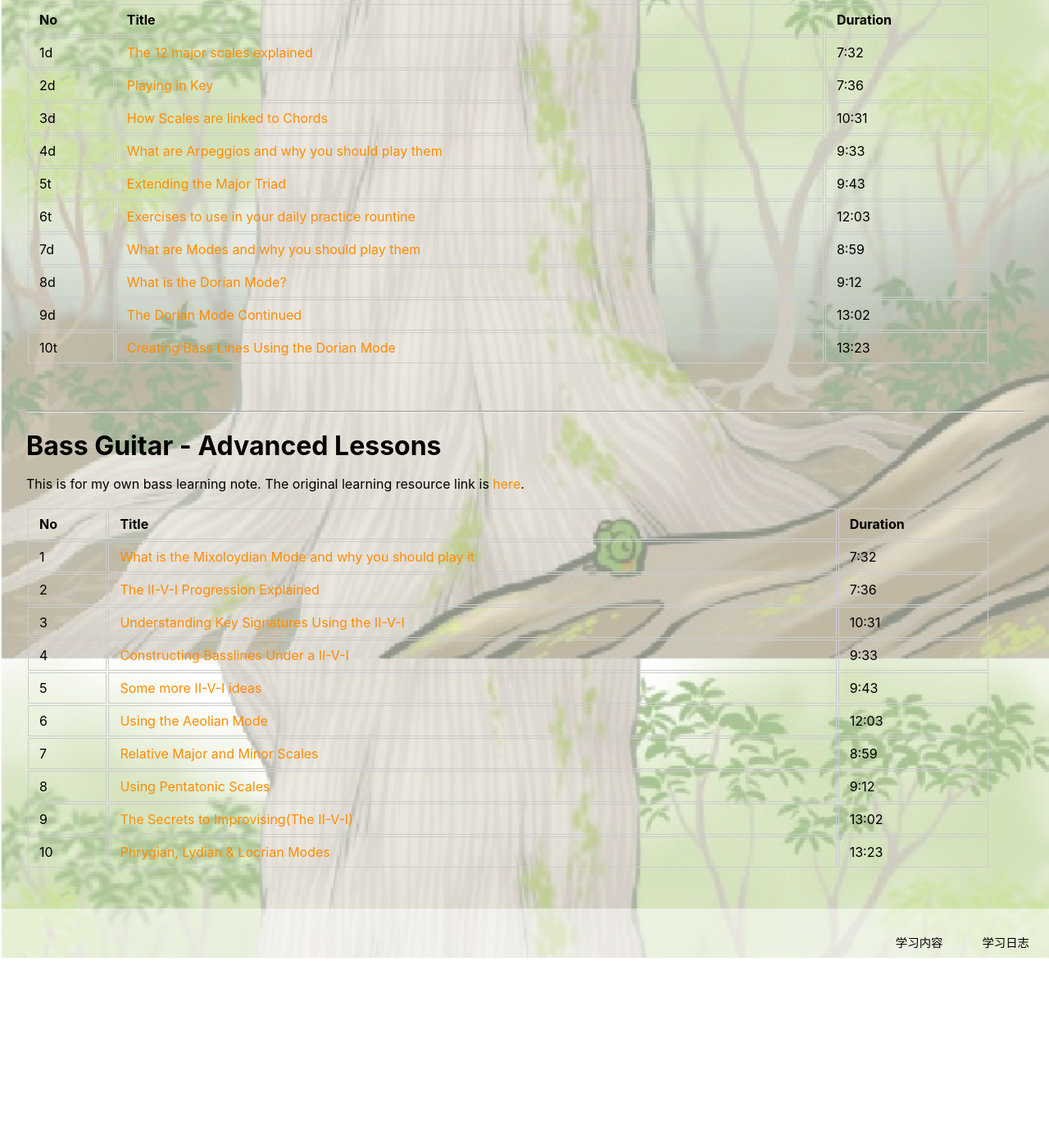
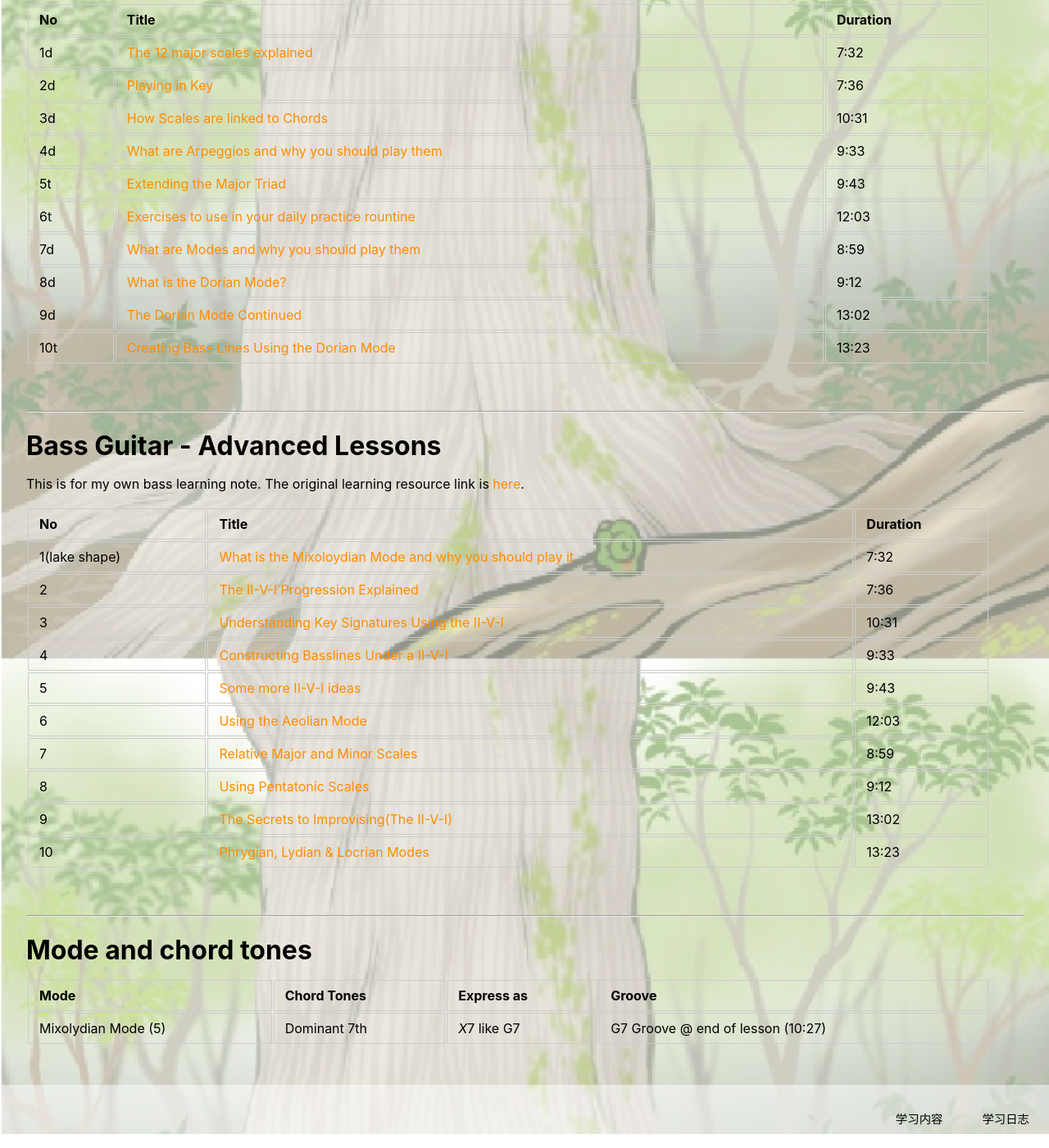
Before and after one commit to shunw/shunw.github.io, a Jekyll site: the page built from bass.md, in a window 1280 px wide and 1400 px high, scrolled down 192 px. Shown: the whole window at 82% size. Built offline with Jekyll 4.4.1, drawn with Linux system fonts in a browser that asks for light colours; before the commit the page ends 1377 px from its top, so only the background shows below that.

Commit message:
update the advanced lesson note

```diff
--- a/bass.md
+++ b/bass.md
@@ -28,7 +28,7 @@ This is for my own bass learning note. The original learning resource link is [h
 
 | No | Title | Duration |
 | --- | --- | --- |
-| 1 | [What is the Mixoloydian Mode and why you should play it]({{ site.baseurl }}{% link _posts/2019-01-05-bass3-1.md %}) | 7:32 |
+| 1(lake shape) | [What is the Mixoloydian Mode and why you should play it]({{ site.baseurl }}{% link _posts/2019-01-05-bass3-1.md %}) | 7:32 |
 | 2 | [The II-V-I Progression Explained]({{ site.baseurl }}{% link _posts/2019-01-05-bass3-2.md %}) | 7:36 |
 | 3 | [Understanding Key Signatures Using the II-V-I]({{ site.baseurl }}{% link _posts/2019-01-05-bass3-3.md %}) | 10:31 |
 | 4 | [Constructing Basslines Under a II-V-I]({{ site.baseurl }}{% link _posts/2019-01-05-bass3-4.md %}) | 9:33 |
@@ -38,3 +38,11 @@ This is for my own bass learning note. The original learning resource link is [h
 | 8 | [Using Pentatonic Scales]({{ site.baseurl }}{% link _posts/2019-01-05-bass3-8.md %}) | 9:12 |
 | 9 | [The Secrets to Improvising(The II-V-I)]({{ site.baseurl }}{% link _posts/2019-01-05-bass3-9.md %}) | 13:02 |
 | 10 | [Phrygian, Lydian & Locrian Modes]({{ site.baseurl }}{% link _posts/2019-01-05-bass3-10.md %}) | 13:23 |
+
+<hr>
+
+#  Mode and chord tones
+
+| Mode | Chord Tones | Express as | Groove |
+|---|---|---|---|
+|Mixolydian Mode (5)| Dominant 7th| *X*7 like G7 | G7 Groove @ end of lesson (10:27) |
```
Also changed, not shown: _posts/2019-01-05-bass3-1.md (+26 -2 lines), _posts/2019-01-05-bass3-2.md (+4 -2 lines).
